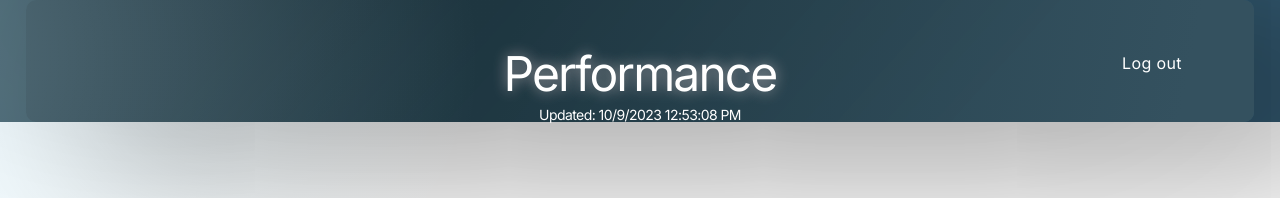
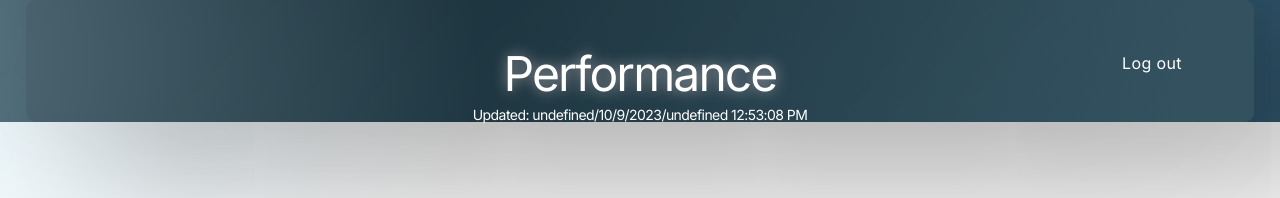
Before and after one commit to PashaEfimchik/financial_dashboard, a React (Create React App) app: page /home in a window 1280 px wide. Shown: the top 198 px of the page. Built offline with nearby package versions, Linux system fonts and the light colour scheme; no server answers; sample sign-in values are in the browser's storage.

Commit message:
fixed update date format

```diff
--- a/src/components/Title.tsx
+++ b/src/components/Title.tsx
@@ -6,7 +6,8 @@ interface TitleProps {
 
 const Title: React.FC<TitleProps> = ({ title }) => {
     const currentDateTime = new Date();
-    const formattedDate = currentDateTime.toLocaleDateString();
+    const formattedDateParts = currentDateTime.toLocaleDateString().toString().split('.');
+    const formattedDate = `${formattedDateParts[1]}/${formattedDateParts[0]}/${formattedDateParts[2]}`;
     const formattedTime = currentDateTime.toLocaleTimeString();
     return (
         <div className="title__container">
```
